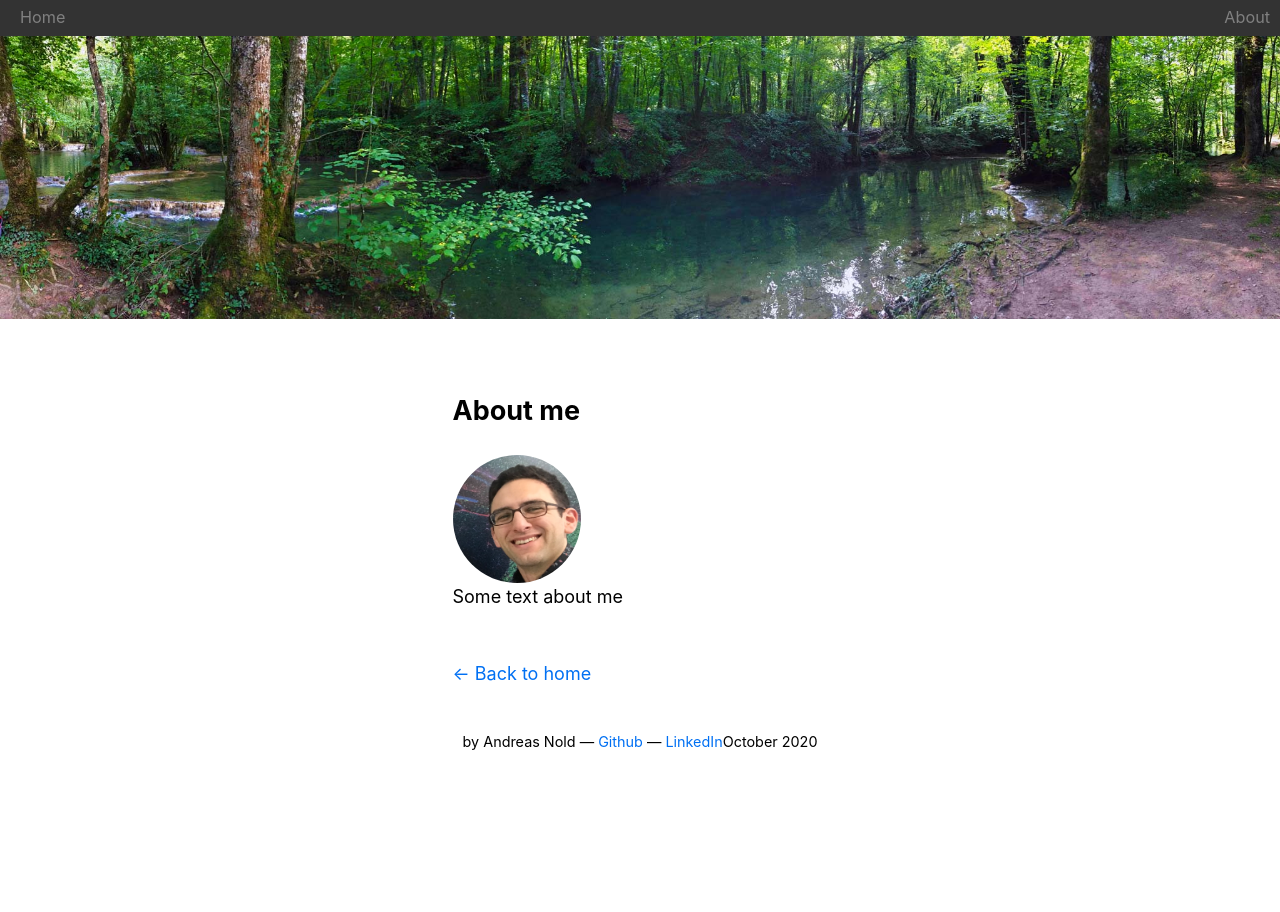
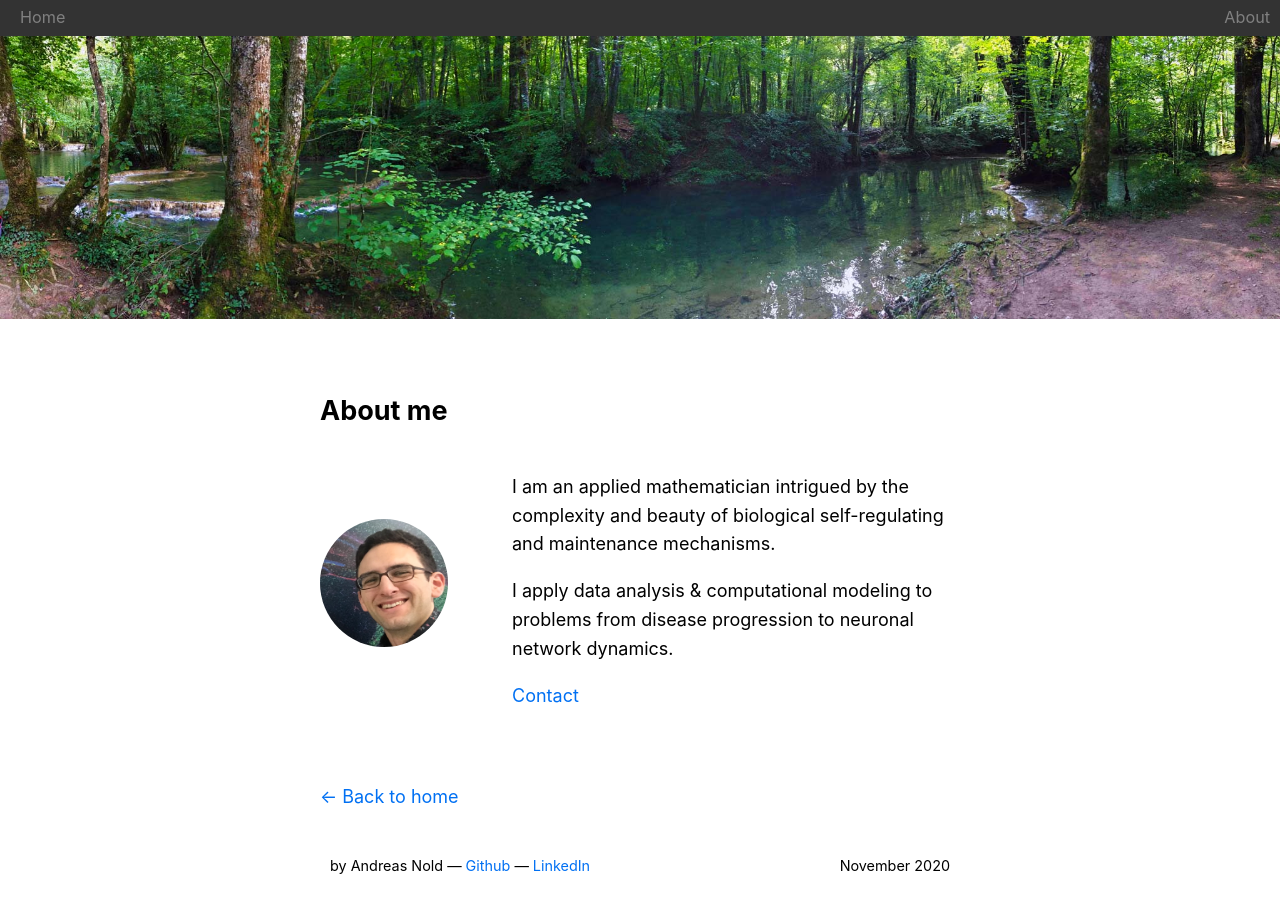
Before and after one commit to NoldAndreas/nextjs-netlify-blog-template, a Next.js app: page /about in a window 1280 px wide. Shown: the top 912 px of the page. Before the commit the page ends 849 px from the top, so only its background shows below. Built offline with nearby package versions, Linux system fonts and the light colour scheme.

Commit message:
updated about

```diff
--- a/components/footer.js
+++ b/components/footer.js
@@ -8,7 +8,7 @@ const Footer = ({ siteTitle }) => (
         <ul className={barStyles.ulfooter_menubar}>
           <li className={barStyles.lifooter_left}> by Andreas Nold &mdash; <a href="https://github.com/NoldAndreas"> Github </a>
             &mdash; <a href="https://www.linkedin.com/in/andreas-nold-8686561/"> LinkedIn </a></li>
-          <li className={barStyles.lifooter_right}>  October 2020 </li>
+          <li className={barStyles.lifooter_right}>  November 2020 </li>
         </ul>
   </footer>
 
--- a/components/layout.js
+++ b/components/layout.js
@@ -6,25 +6,16 @@ import Header from "./header"
 import Footer from "./footer"
 
 const name = 'Andreas'
-export const siteTitle = 'Andreas Sample Website'
+export const siteTitle = 'Andreas Nold'
 
 export default function Layout({title, children, home }) {
   return (
     <div className={styles.viewport}>
       <Head>
-        <link rel="icon" href="/favicon.ico" />
         <meta
           name="description"
-          content="Learn how to build a personal website using Next.js"
+          content="Andreas projects"
         />
-        <meta
-          property="og:image"
-          content={`https://og-image.now.sh/${encodeURI(
-            siteTitle
-          )}.png?theme=light&md=0&fontSize=75px&images=https%3A%2F%2Fassets.vercel.com%2Fimage%2Fupload%2Ffront%2Fassets%2Fdesign%2Fnextjs-black-logo.svg`}
-        />
-        <meta name="og:title" content={siteTitle} />
-        <meta name="twitter:card" content="summary_large_image" />
       </Head>
       <Header/>
       <main className={styles.container}>
@@ -42,6 +33,17 @@ export default function Layout({title, children, home }) {
     </div>
   )
 }
+
+/*<meta
+  property="og:image"
+  content={`https://og-image.now.sh/${encodeURI(
+    siteTitle
+  )}.png?theme=light&md=0&fontSize=75px&images=https%3A%2F%2Fassets.vercel.com%2Fimage%2Fupload%2Ffront%2Fassets%2Fdesign%2Fnextjs-black-logo.svg`}
+/>
+<meta name="og:title" content={siteTitle} />
+<meta name="twitter:card" content="summary_large_image" />
+<link rel="icon" href="/favicon.ico" />
+*/
 
 /*
 <header className={styles.header}>
--- a/pages/about.js
+++ b/pages/about.js
@@ -8,14 +8,23 @@ export default function about() {
       <Head>
         <title>{siteTitle}</title>
       </Head>
-      <div>
-      <img
-        src="/images/profile.jpg"
-        className={`${utilStyles.aboutImage} ${utilStyles.borderCircle}`}
-        alt="Profile picture"
-      /></div>
-      <div>
-      Some text about me
+      <div className={utilStyles.container0}>
+        <div className={utilStyles.container1a}>
+        <div className={utilStyles.verticalCenter}>
+          <img
+            src="/images/profile.jpg"
+            className={`${utilStyles.aboutImage} ${utilStyles.borderCircle}`}
+            alt="Profile picture"
+          />
+        </div>
+        </div>
+        <div className={utilStyles.container1b}>
+              <p>I am an applied mathematician intrigued by the complexity and beauty of
+              biological self-regulating and maintenance mechanisms. </p>
+
+              <p>I apply data analysis & computational modeling to problems from disease progression to neuronal network dynamics.</p>
+              <a href="mailto:andreasnold@me.com">Contact </a>
+        </div>
       </div>
     </Layout>
   )
--- a/styles/utils.module.css
+++ b/styles/utils.module.css
@@ -61,3 +61,28 @@
   background-color: #d5f4e6;
   color: 'blue';
 }
+
+.container1a{
+  width: 30%;
+  height: 100%;
+  float: left;
+  position: relative;
+}
+
+.container1b{
+  width: 70%;
+  height: 100%;
+  float: left;
+  position: relative;
+}
+
+.container0{
+  width: 100%;
+  height: 280px;
+}
+
+.verticalCenter {
+  margin: 0;
+  position: absolute;
+  transform: translateY(50%);
+}
```
